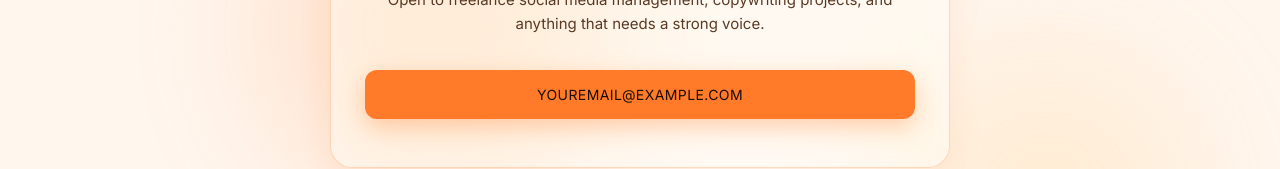
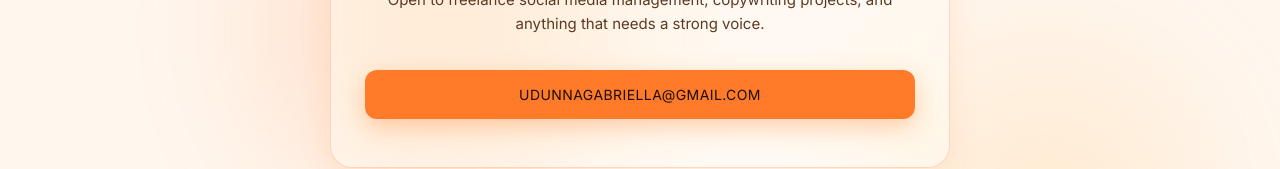
Before and after one commit to udunnagabriella/Udunna-Gabriella-Portfolio-site, a React (Vite) app: page / in a window 1280 px wide. Both pictures are taken after a click on the button "CONTACT". Shown: the part 349-518 px from the top of the page. Built offline with nearby package versions, Linux system fonts and the light colour scheme; a web font is replaced by a local one.

Commit message:
put the proper email for the contacts page

```diff
--- a/src/components/Contact.jsx
+++ b/src/components/Contact.jsx
@@ -13,7 +13,7 @@ export default function Contact() {
             Open to freelance social media management, copywriting projects, and anything that needs a strong voice.
           </p>
           <a
-           href="mailto:youremail@example.com"
+           href="udunnagabriella@gmail.com"
             style={{
               display: "block",
               width: "100%",
@@ -32,7 +32,7 @@ export default function Contact() {
               textAlign: "center",
             }}
           >
-            youremail@example.com
+            udunnagabriella@gmail.com
           </a>
         </div>
       </div>
```
